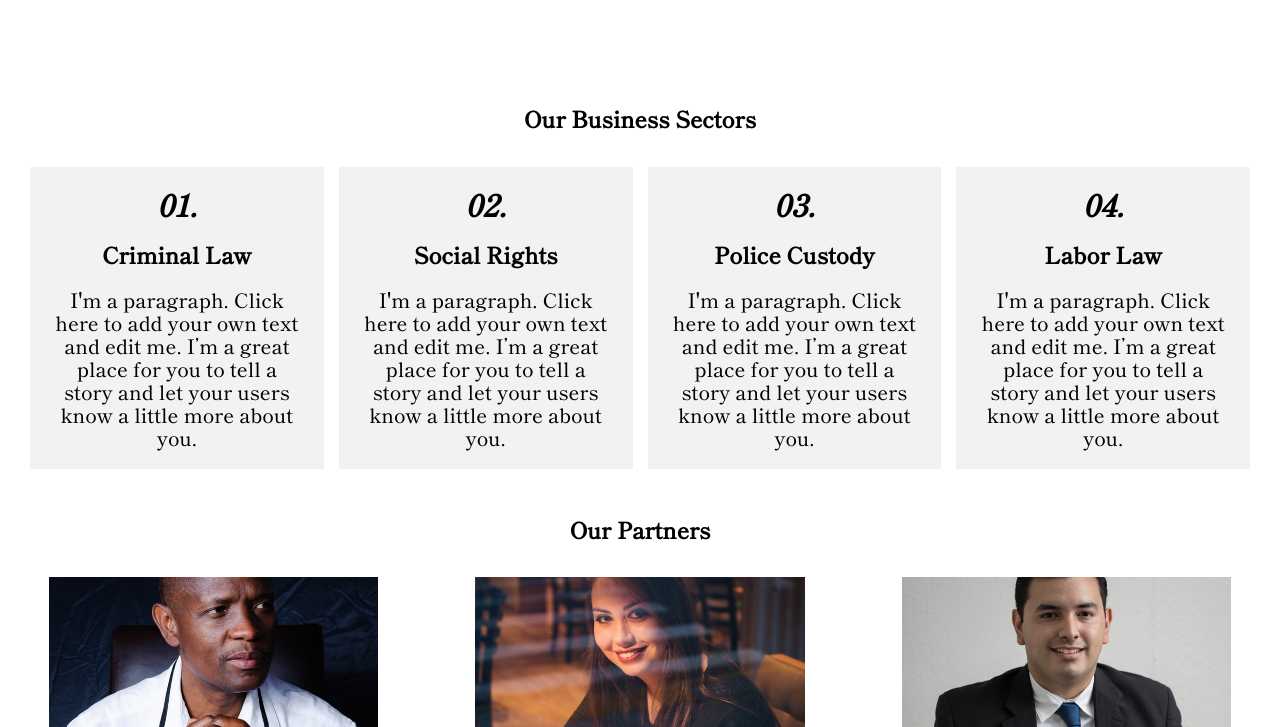
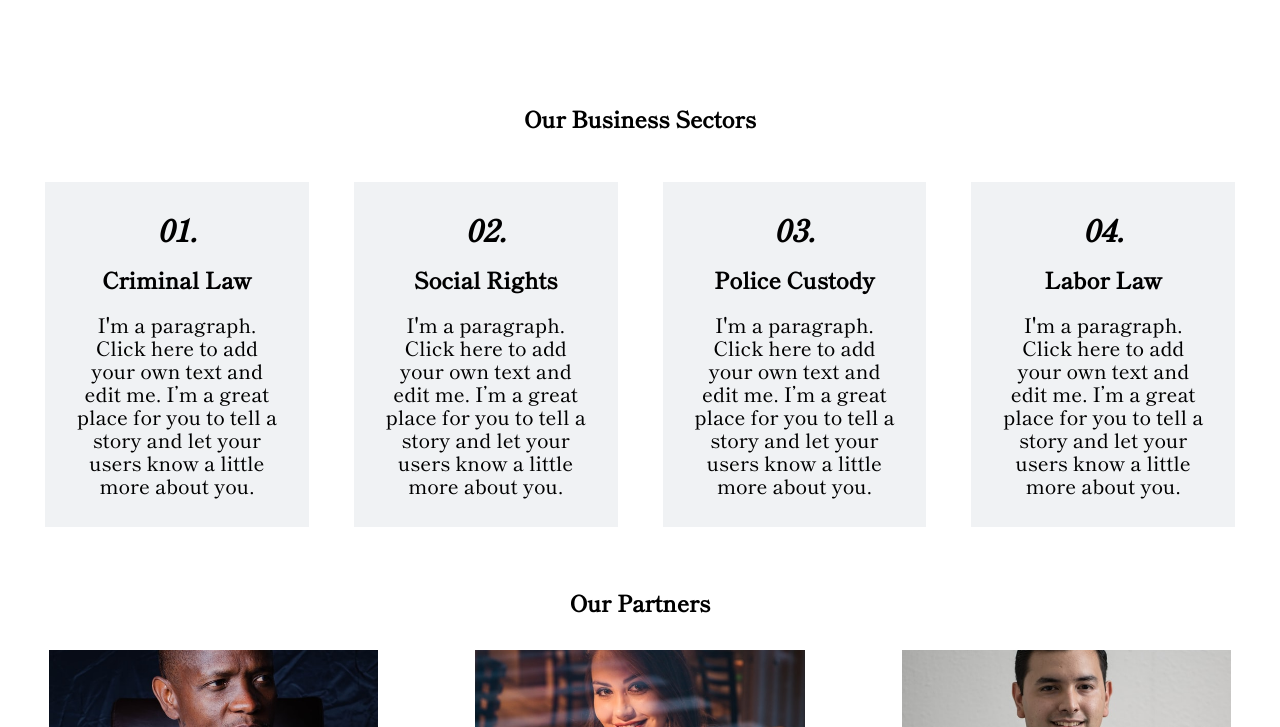
Before and after one commit to Alexis-vg/technical-test-alexander-hoyos, a plain HTML site: page index.html in a window 1280 px wide. Shown: the part 693-1420 px from the top of the page. Drawn offline with Linux system fonts and the light colour scheme.

Commit message:
Fixed Paddings

```diff
--- a/CSS/style.css
+++ b/CSS/style.css
@@ -68,6 +68,10 @@ header .navbar summary img {
 .bussiness-sector {
   text-align: center;
   padding: 15px;
+}
+.grid-of-sectors .sector {
+  padding: 10px;
+  margin: 15px;
 }
 .bussiness-sector .sector {
   background-color: #f0f2f4;
```
